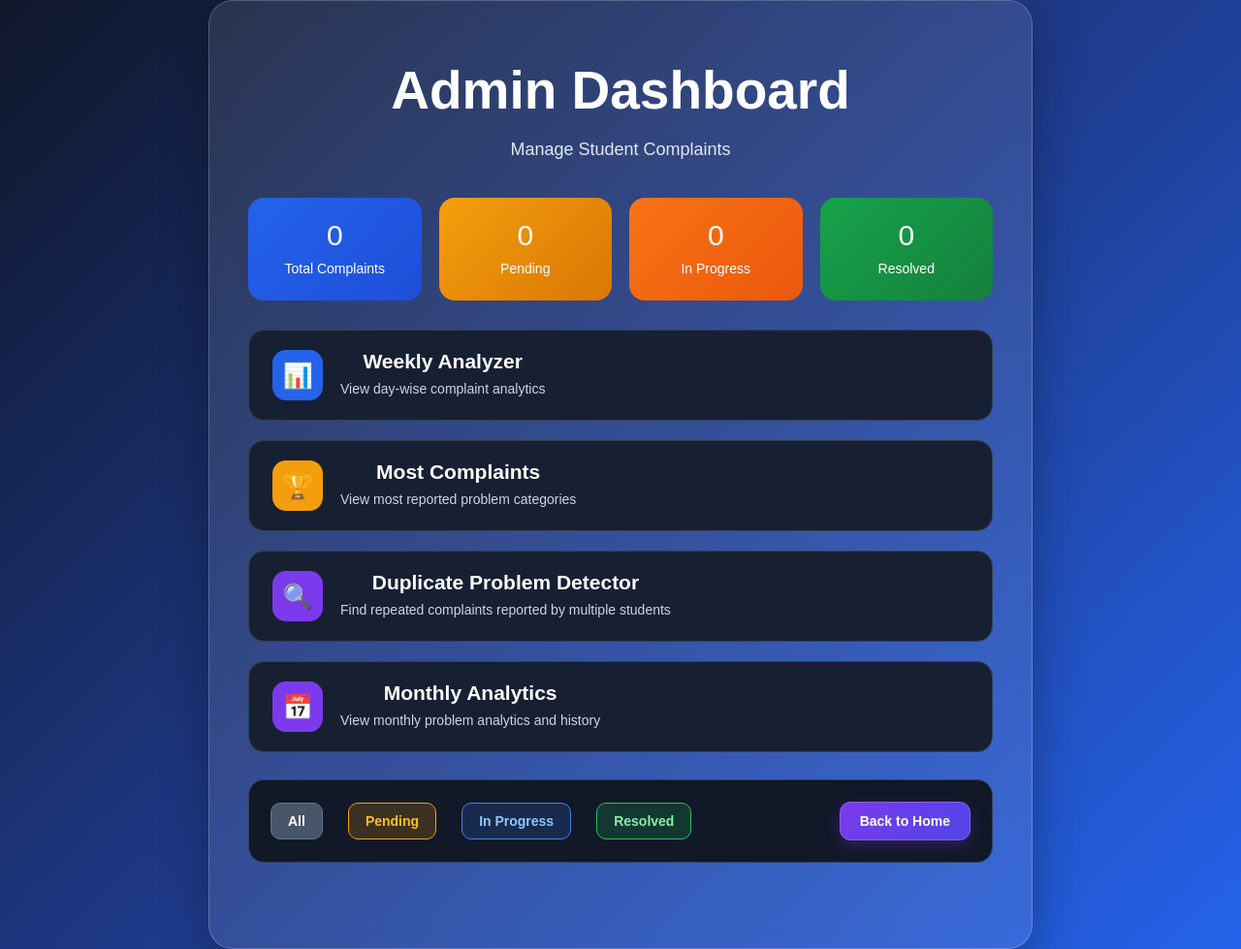
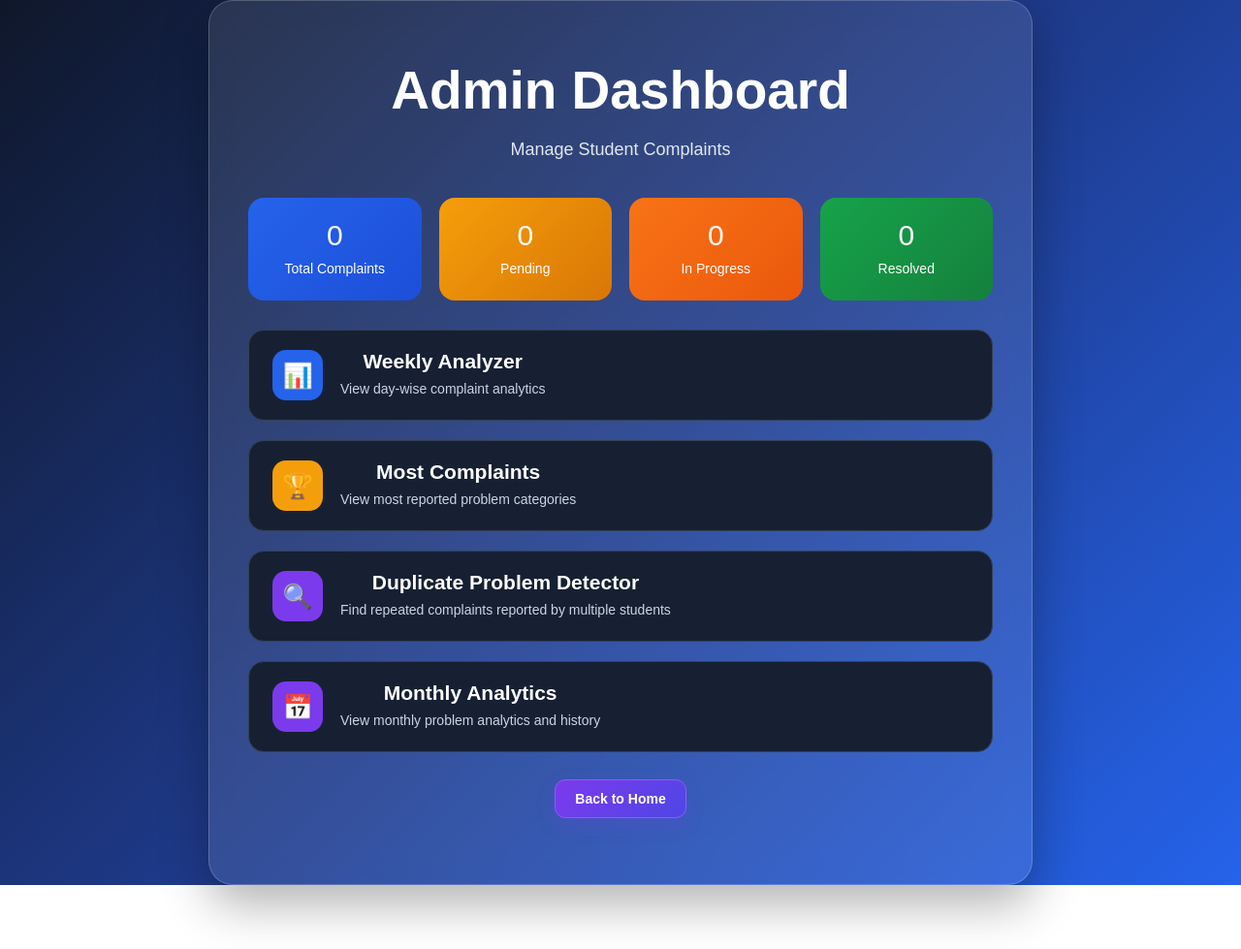
Before and after one commit to shivs735874-crypto/CampusFix, a website: page admin-dashboard.html in a window 1280 px wide. Shown: the whole page at 97% size. After the commit the page ends 913 px from the top, so only its background shows below. Drawn offline with Linux system fonts and the light colour scheme; no server answers.

Commit message:
Clean admin dashboard filters

```diff
--- a/admin-dashboard.html
+++ b/admin-dashboard.html
@@ -979,35 +979,6 @@
              FILTERS + BACK HOME
         =================================== -->
 
-        <div class="admin-filter-row">
-
-            <div class="admin-filter-buttons">
-
-                <button
-                    onclick="filterComplaints('All')"
-                >
-                    All
-                </button>
-
-                <button
-                    onclick="filterComplaints('Pending')"
-                >
-                    Pending
-                </button>
-
-                <button
-                    onclick="filterComplaints('In Progress')"
-                >
-                    In Progress
-                </button>
-
-                <button
-                    onclick="filterComplaints('Resolved')"
-                >
-                    Resolved
-                </button>
-
-            </div>
 
 
             <button
@@ -2250,9 +2221,8 @@ async function loadComplaints() {
            Complaints stay hidden
            until admin clicks a filter.
         */
-
-        container.style.display =
-            "none";
+container.style.display =
+    "none";
 
 
         complaints.forEach(
@@ -2531,9 +2501,7 @@ async function updateStatus(
            after status update.
         */
 
-        filterComplaints(
-            status
-        );
+
 
     }
 
```
